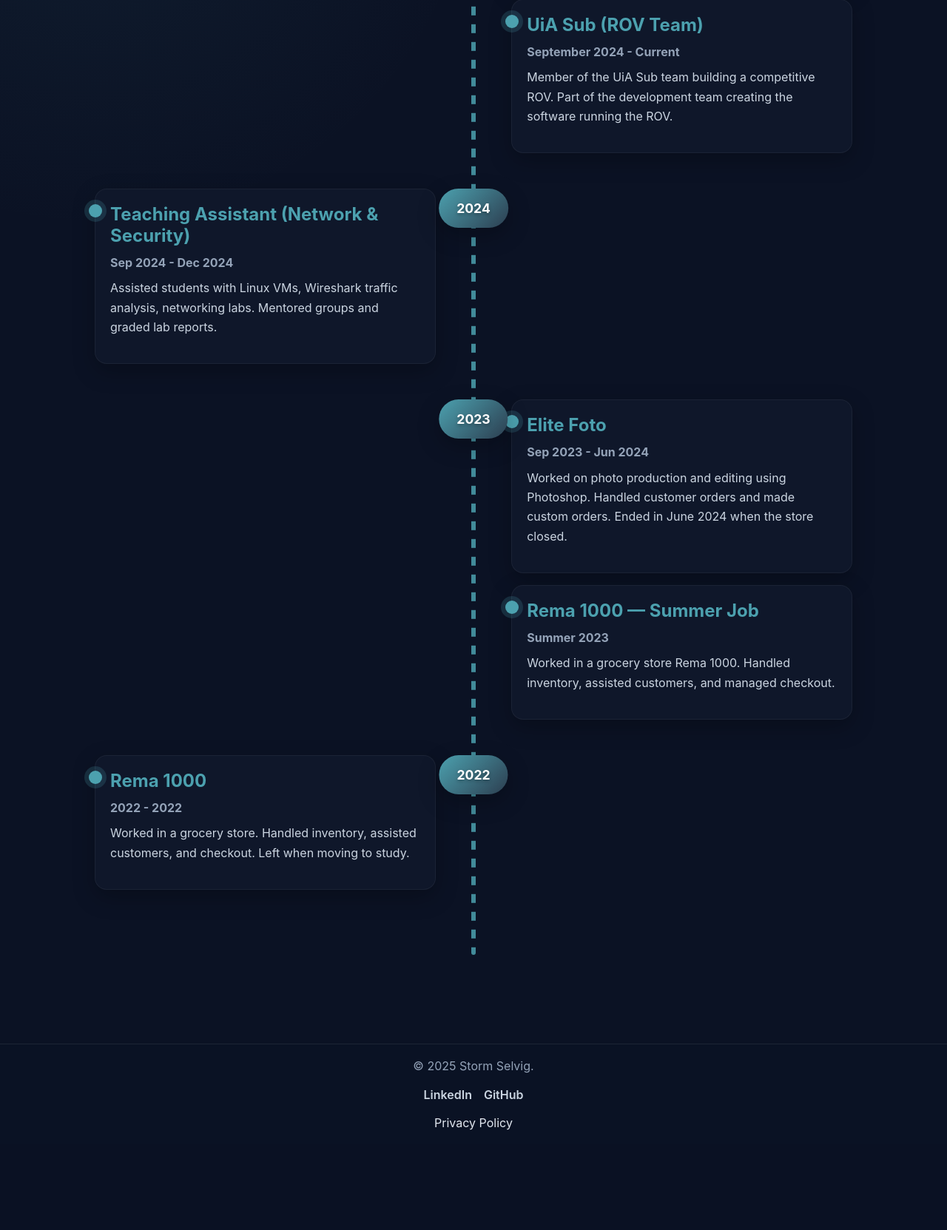
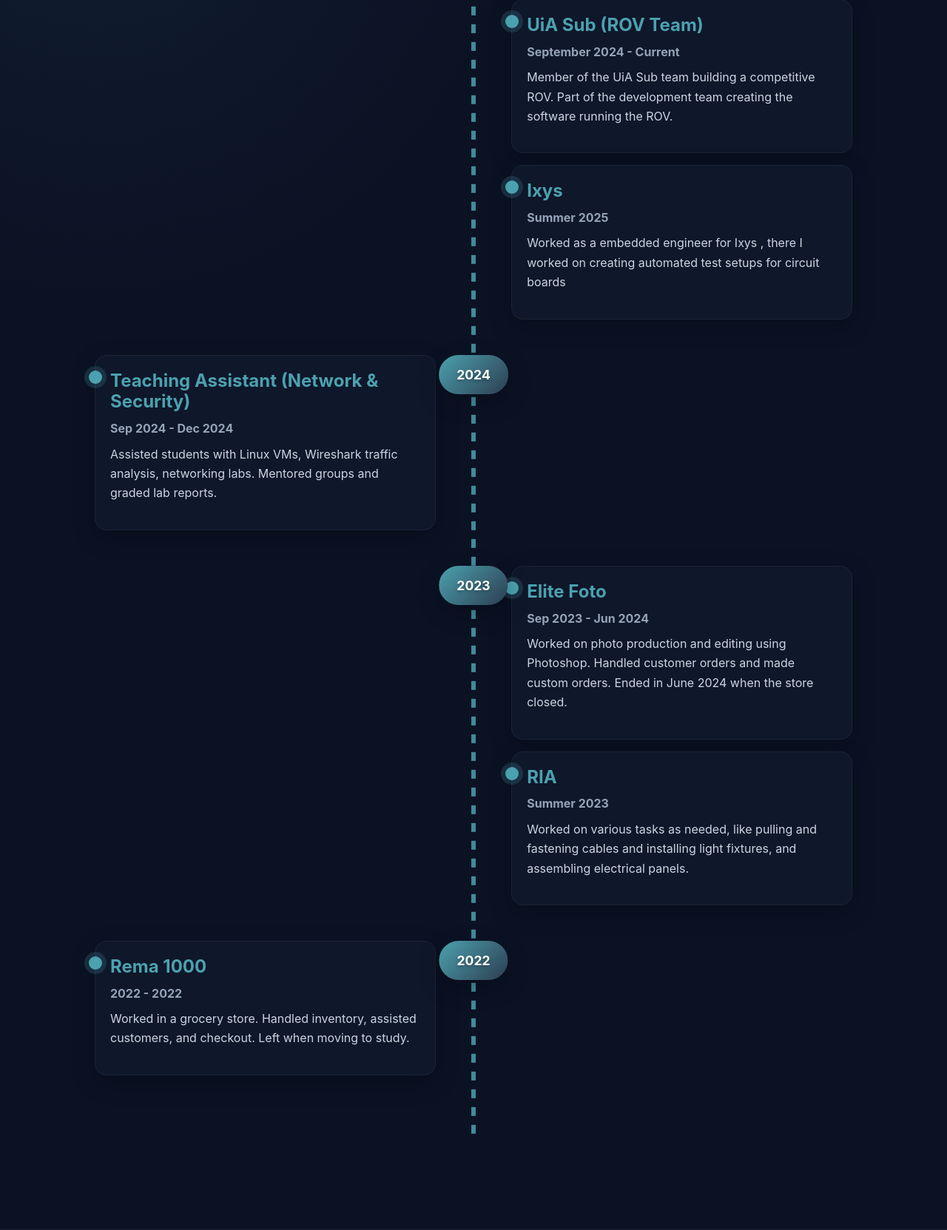
Before and after one commit to Gutteerz/portfolio, a Flask app: page /about in a window 1280 px wide. Shown: the part 654-2317 px from the top of the page at 74% size. Before the commit the page ends 2182 px from the top, so only its background shows below. Run offline with Flask 3, Linux system fonts and the light colour scheme; some libraries are stand-ins or nearby versions.

Commit message:
Minor update to timeline and project

```diff
--- a/app/templates/about.html
+++ b/app/templates/about.html
@@ -34,7 +34,16 @@
             <h3>UiA Sub (ROV Team)</h3>
             <div class="event-details">
               <span class="event-dates">September 2024 - Current</span>
-              <p>Member of the UiA Sub team building a competitive ROV. Part of the development team creating the software running the ROV.</p>
+              <p>Member of the UiA Sub team building a competitive ROV. Part of the development team creating the
+                software running the ROV.</p>
+            </div>
+          </div>
+          <div class="event">
+            <h3>Ixys</h3>
+            <div class="event-details">
+              <span class="event-dates">Summer 2025</span>
+              <p>Worked as a embedded engineer for Ixys , there I worked on creating automated test setups for circuit
+                boards</p>
             </div>
           </div>
         </div>
@@ -49,7 +58,7 @@
             <div class="event-details">
               <span class="event-dates">Sep 2024 - Dec 2024</span>
               <p>Assisted students with Linux VMs, Wireshark traffic analysis,
-                 networking labs. Mentored groups and graded lab reports.</p>
+                networking labs. Mentored groups and graded lab reports.</p>
             </div>
           </div>
         </div>
@@ -64,16 +73,15 @@
             <div class="event-details">
               <span class="event-dates">Sep 2023 - Jun 2024</span>
               <p>Worked on photo production and editing using Photoshop.
-                 Handled customer orders and made custom orders. Ended in June 2024
-                 when the store closed.</p>
+                Handled customer orders and made custom orders. Ended in June 2024
+                when the store closed.</p>
             </div>
           </div>
           <div class="event">
-            <h3>Rema 1000 — Summer Job</h3>
+            <h3>RIA</h3>
             <div class="event-details">
               <span class="event-dates">Summer 2023</span>
-              <p>Worked in a grocery store Rema 1000. Handled inventory,
-                 assisted customers, and managed checkout.</p>
+              <p>Worked on various tasks as needed, like pulling and fastening cables and installing light fixtures, and assembling electrical panels.</p>
             </div>
           </div>
         </div>
@@ -87,7 +95,8 @@
             <h3>Rema 1000</h3>
             <div class="event-details">
               <span class="event-dates">2022 - 2022</span>
-              <p>Worked in a grocery store. Handled inventory, assisted customers, and checkout. Left when moving to study.</p>
+              <p>Worked in a grocery store. Handled inventory, assisted customers, and checkout. Left when moving to
+                study.</p>
             </div>
           </div>
         </div>
@@ -99,5 +108,5 @@
 {% endblock %}
 
 {% block extra_js %}
-  <script src="{{ url_for('static', filename='js/timeline.js') }}"></script>
+<script src="{{ url_for('static', filename='js/timeline.js') }}"></script>
 {% endblock %}
--- a/app/templates/base.html
+++ b/app/templates/base.html
@@ -3,11 +3,11 @@
 <head>
     <meta charset="UTF-8">
     <meta name="viewport" content="width=device-width, initial-scale=1.0">
-    <title>{% block title %}Storm Selvig — Portfolio{% endblock %}</title>
-    <meta name="description" content="Portfolio of Storm Selvig — projects in C++, .NET, Python and JavaScript, plus experience and contact.">
+    <title>{% block title %}Storm Selvig - Portfolio{% endblock %}</title>
+    <meta name="description" content="Portfolio of Storm Selvig - projects in C++, .NET, Python and JavaScript, plus experience and contact.">
     <meta name="theme-color" content="#0f172a">
     <meta property="og:type" content="website">
-    <meta property="og:title" content="Storm Selvig — Portfolio">
+    <meta property="og:title" content="Storm Selvig - Portfolio">
     <meta property="og:description" content="Selected projects, experience, and contact information.">
     <meta property="og:url" content="{{ request.url_root|trim('/') }}">
     <meta name="twitter:card" content="summary">
--- a/app/templates/projects/autoticket.html
+++ b/app/templates/projects/autoticket.html
@@ -33,7 +33,7 @@
             <ul class="tech-list">
                 <li><strong>AI Model:</strong> YOLOv11 with custom fine-tuned weights</li>
                 <li><strong>Backend:</strong> FastAPI</li>
-                <li><strong>UI:</strong> Python with OpenCV</li>
+                <li><strong>UI:</strong> HTML, CSS, and JavaScript</li>
                 <li><strong>Data Labeling:</strong> Label Studio</li>
             </ul>
         </div>
--- a/app/templates/projects/godforsakenplace.html
+++ b/app/templates/projects/godforsakenplace.html
@@ -60,7 +60,7 @@
          <!-- Testing section -->
         <div class="project-section">
             <h2>Try it out</h2>
-            <a href="/play/godforsakenplace" class="le_button">Play in browser</a>
+            <a href="" class="le_button">Play in browser (WIP)</a>
         </div>
 
         <!-- Navigation -->
```
Also changed, not shown: 1 other file.
